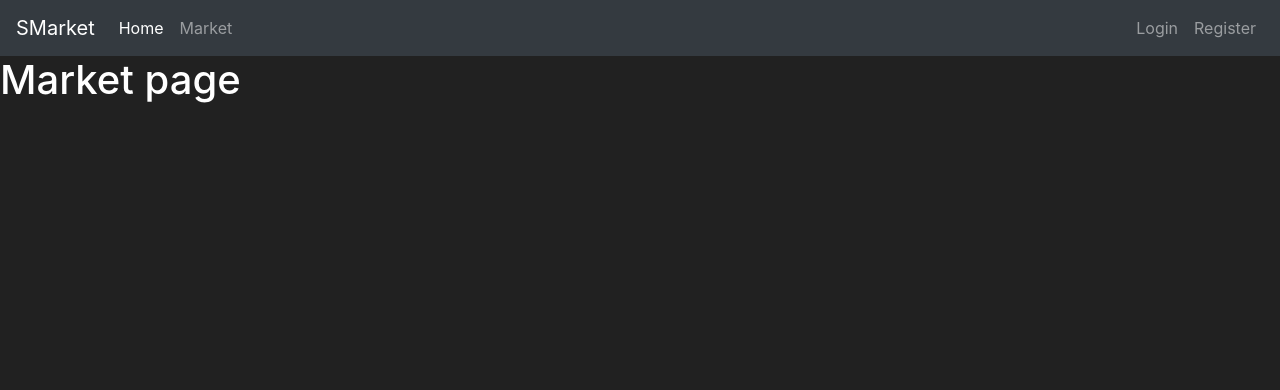
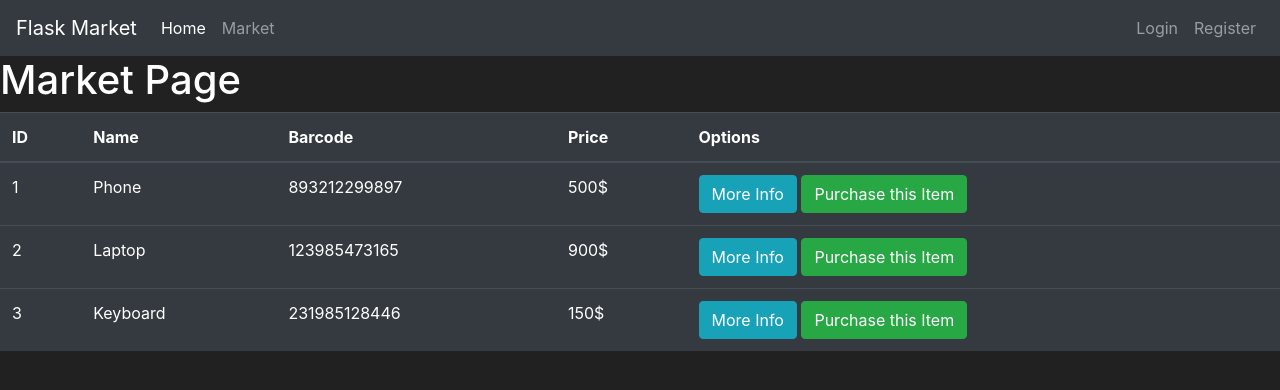
Before and after one commit to comradeos/smarket, a Flask app: page /market in a window 1280 px wide. Shown: the top 390 px of the page. Run offline with Flask 2, Linux system fonts and the light colour scheme.

Commit message:
items added

```diff
--- a/sources/templates/market.html
+++ b/sources/templates/market.html
@@ -10,13 +10,12 @@
     <link rel="stylesheet" href="https://cdn.jsdelivr.net/npm/bootstrap@4.5.3/dist/css/bootstrap.min.css"
         integrity="sha384-TX8t27EcRE3e/ihU7zmQxVncDAy5uIKz4rEkgIXeMed4M0jlfIDPvg6uqKI2xXr2" crossorigin="anonymous">
 
-    <title>SMarket | Market</title>
+    <title>Market Page</title>
 </head>
 
 <body>
-
     <nav class="navbar navbar-expand-md navbar-dark bg-dark">
-        <a class="navbar-brand" href="#">SMarket</a>
+        <a class="navbar-brand" href="#">Flask Market</a>
         <button class="navbar-toggler" type="button" data-toggle="collapse" data-target="#navbarNav">
             <span class="navbar-toggler-icon"></span>
         </button>
@@ -40,9 +39,34 @@
         </div>
     </nav>
 
-
-    <h1>Market page</h1>
-    <p>{{ item_name }}</p>
+    <h1>Market Page</h1>
+    <table class="table table-hover table-dark">
+        <thead>
+            <tr>
+                <!-- Your Columns HERE -->
+                <th scope="col">ID</th>
+                <th scope="col">Name</th>
+                <th scope="col">Barcode</th>
+                <th scope="col">Price</th>
+                <th scope="col">Options</th>
+            </tr>
+        </thead>
+        <tbody>
+            <!-- Your rows inside the table HERE: -->
+            {% for item in items %}
+            <tr>
+                <td>{{ item.id }}</td>
+                <td>{{ item.name }}</td>
+                <td>{{ item.barcode }}</td>
+                <td>{{ item.price }}$</td>
+                <td>
+                    <button class="btn btn-outline btn-info">More Info</button>
+                    <button class="btn btn-outline btn-success">Purchase this Item</button>
+                </td>
+            </tr>
+            {% endfor %}
+        </tbody>
+    </table>
 
     <!-- Optional JavaScript; choose one of the two! -->
 
```
